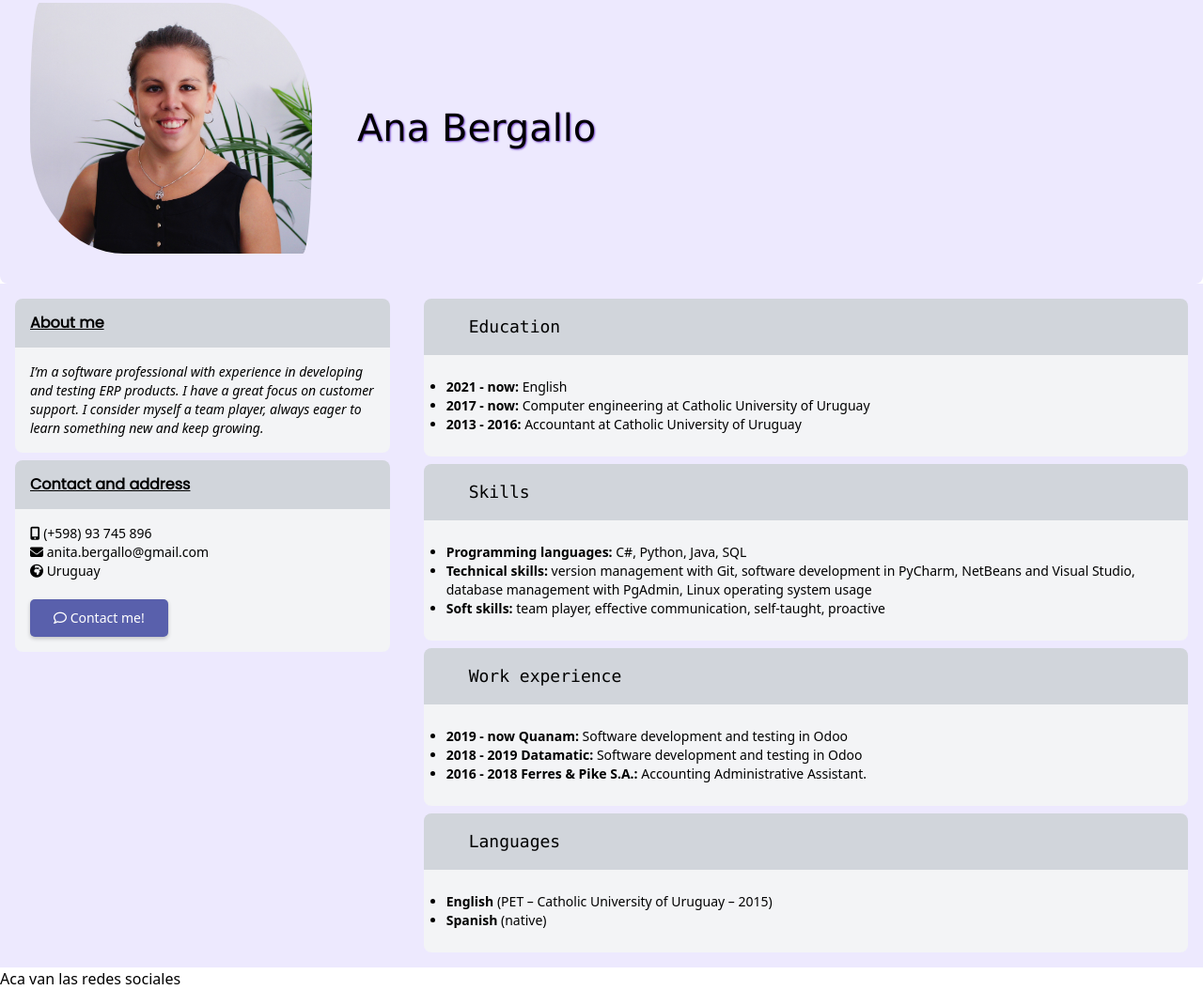
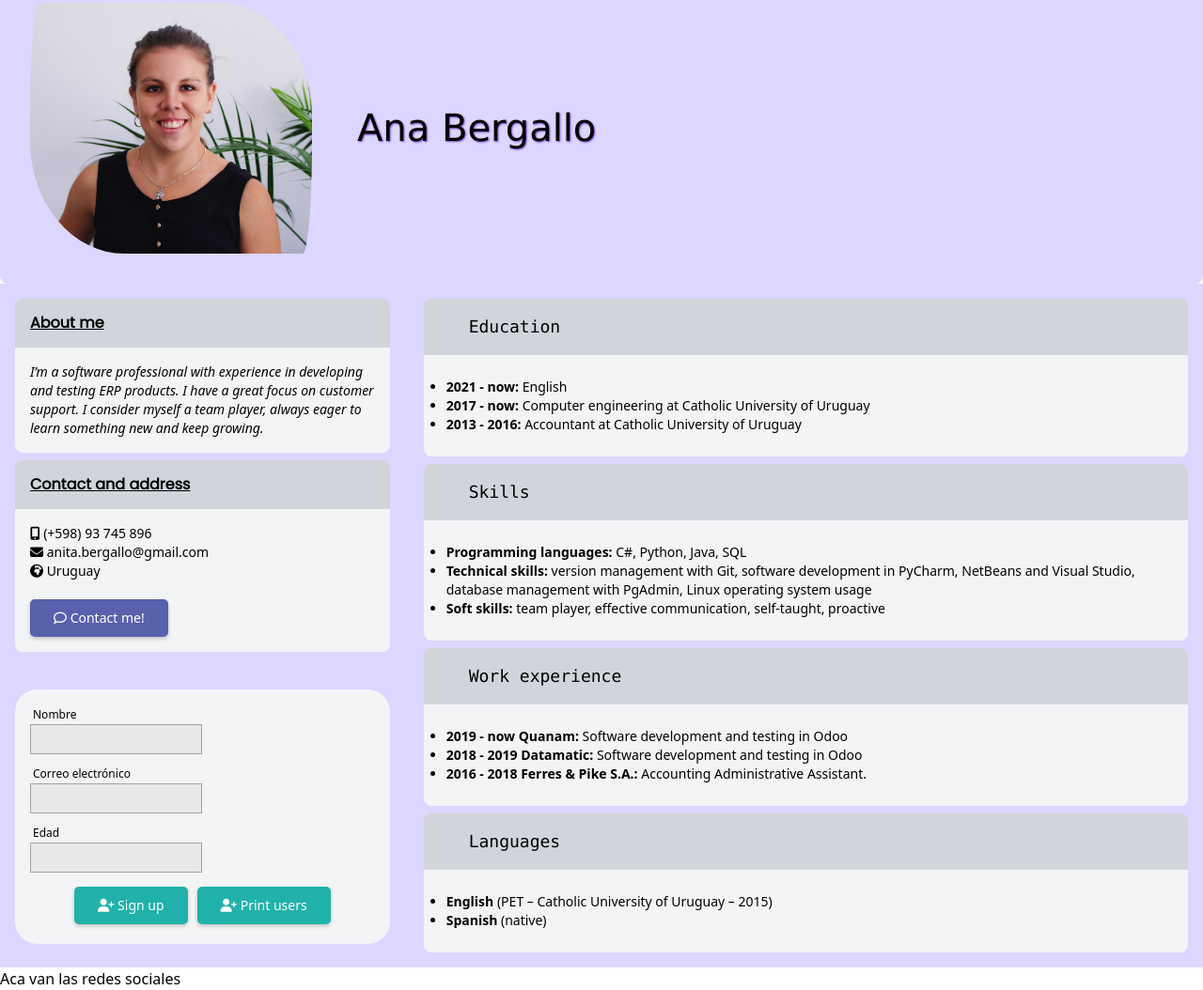
Before and after one commit to ucudal/PW_2021_Website-AnaBergallo, a website: page docs/index.html in a window 1280 px wide. Shown: the part 53-1107 px from the top of the page at 94% size. Drawn offline with Linux system fonts and the light colour scheme.

Commit message:
activdad ingreso de usuarios y consulta

```diff
--- a/docs/css/miestilo.css
+++ b/docs/css/miestilo.css
@@ -31,6 +31,16 @@ button {
   color: #fff;
   font-size: 14px;
   padding: 10px 25px;
+}
+
+.btn-secondary {
+  background-color: lightseagreen;
+  margin: 5px;
+  /*border-radius: 5px;
+  box-shadow: 0 2px 4px rgba(0, 0, 0, 0.2);
+  color: #fff;
+  font-size: 14px;
+  padding: 10px 25px; */
 }
 
 .modal-container {
@@ -109,6 +119,27 @@ button {
   margin-top: -135;
  }
 
+ .form-imput2 {
+  display: block;
+  width: 50%;
+  font-size: 12px;
+  padding: 5px;
+  background: rgba(0, 0, 0, 0.05);
+  border: 1px solid #0000004d;
+  margin-bottom: 10px;
+}
+
+.form-label2 {
+  width: 50%;
+  font-size: 12px;
+  color: black;
+  padding-left: 3px;
+  background: transparent;
+  margin-top: -85;
+  z-index: -60;
+  margin-bottom: 40px;
+  transition: all
+ }
 
  @media (min-width: 768px) {
    .text-title{
--- a/docs/index.html
+++ b/docs/index.html
@@ -14,7 +14,7 @@
             <p> Aca va algo ...arriba del todo</p>
         </header>
         <section id="section1">
-            <div class="rounded-lg flex space-x-12 p-8 items-center bg-purple-100">
+            <div class="rounded-lg flex space-x-12 p-8 items-center bg-purple-200">
                 <div>
                     <img src="img/my_photo.jpg" alt="Foto de Ana Bergallo"
                     width="300" class="foto-1">
@@ -27,7 +27,7 @@
             </div>
         </section>
 
-        <main class="text-sm md:xl md:flex-row flex flex-col md:space-x-5 bg-purple-100 p-2">
+        <main class="text-sm md:xl md:flex-row flex flex-col md:space-x-5 bg-purple-200 p-2">
             <div class="md:w-1/3 w-screen">
                 <div class="flex-col items-center">
                     <div class="md:p-4 md:m-2 m-1 md:mb-0 p-2 rounded-t-lg bg-gray-300">
@@ -52,11 +52,39 @@
                         </ul>
                         <br>
                         <div>
-                            <button id="btn_open" class="mx-auto">
+                            <button id="btn_open" >
                                 <span class="far fa-comment"> </span> Contact me!
                             </button>
                         </div>
                     </div>
+                    <div class="md:p-4 md:m-2 m-1 md:mb-0 p-2 rounded-t-lg bg-grey-300">
+
+                    </div>
+                    <div class="rounded-3xl bg-gray-100 md:p-4 md:mt-0 md:m-2 m-1 p-2">
+                        <div class="load-user">
+                            <form id="form-user">
+                                <label class='form-label2' for="">Nombre </label>
+                                <input class='form-imput2' name="name-user" type="text" id="name-user" required>
+
+                                <label class='form-label2' for="">Correo electrónico </label>
+                                <input class='form-imput2' name="email-user" type="email" id="email-user">
+
+                                <label class='form-label2' for="">Edad </label>
+                                <input class='form-imput2' name="age-user" id="age-user" required>
+                            </form>
+                        </div>
+                        <div class="flex justify-center">
+                            <button id="btn_sign_up" class="btn-secondary">
+                                <span class="fa-solid fa-user-plus"> </span> Sign up
+                            </button>
+                            <button id="btn_print_users" class="btn-secondary">
+                                <span class="fa-solid fa-user-plus"> </span> Print users
+                            </button>
+                        </div>
+
+                        </div>
+                    </div>
+
 
                     <div class="modal-container" id="modal_container">
                         <div class="modal" id="modal">
```
Also changed, not shown: README.md, docs/css/style.css.
